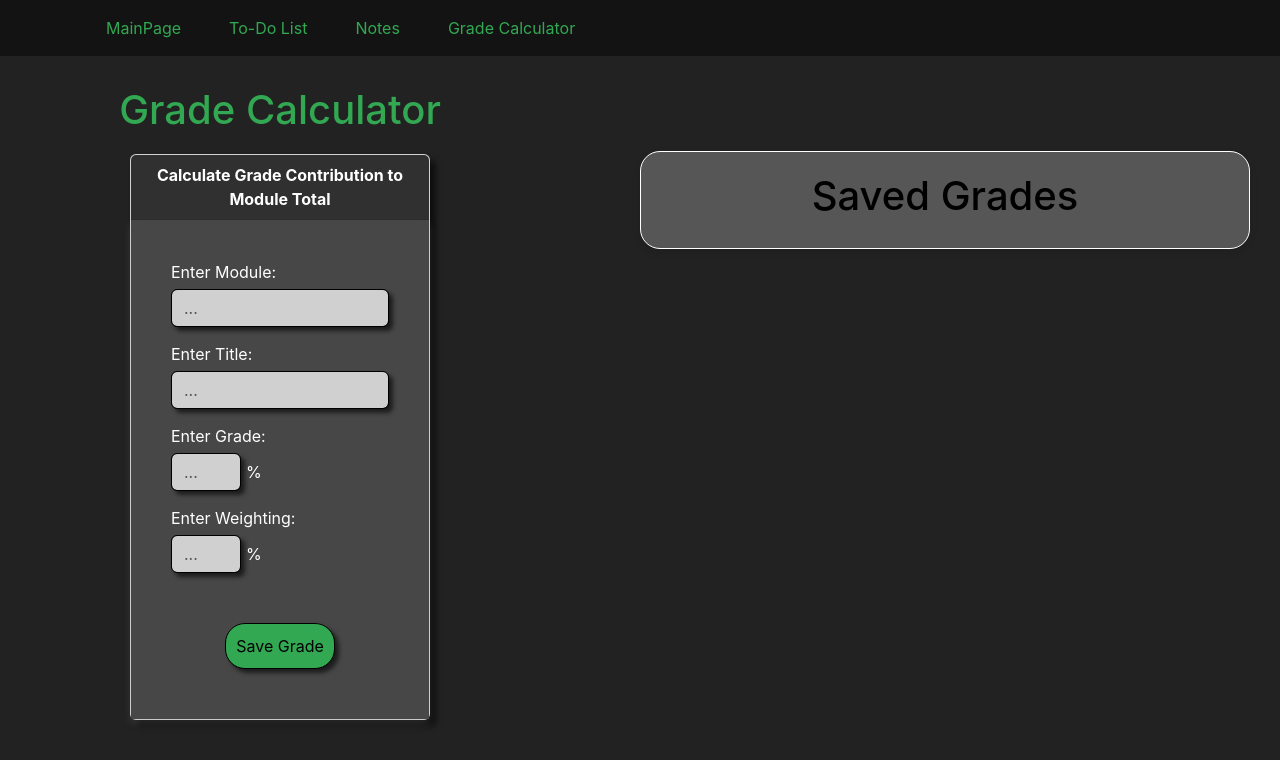
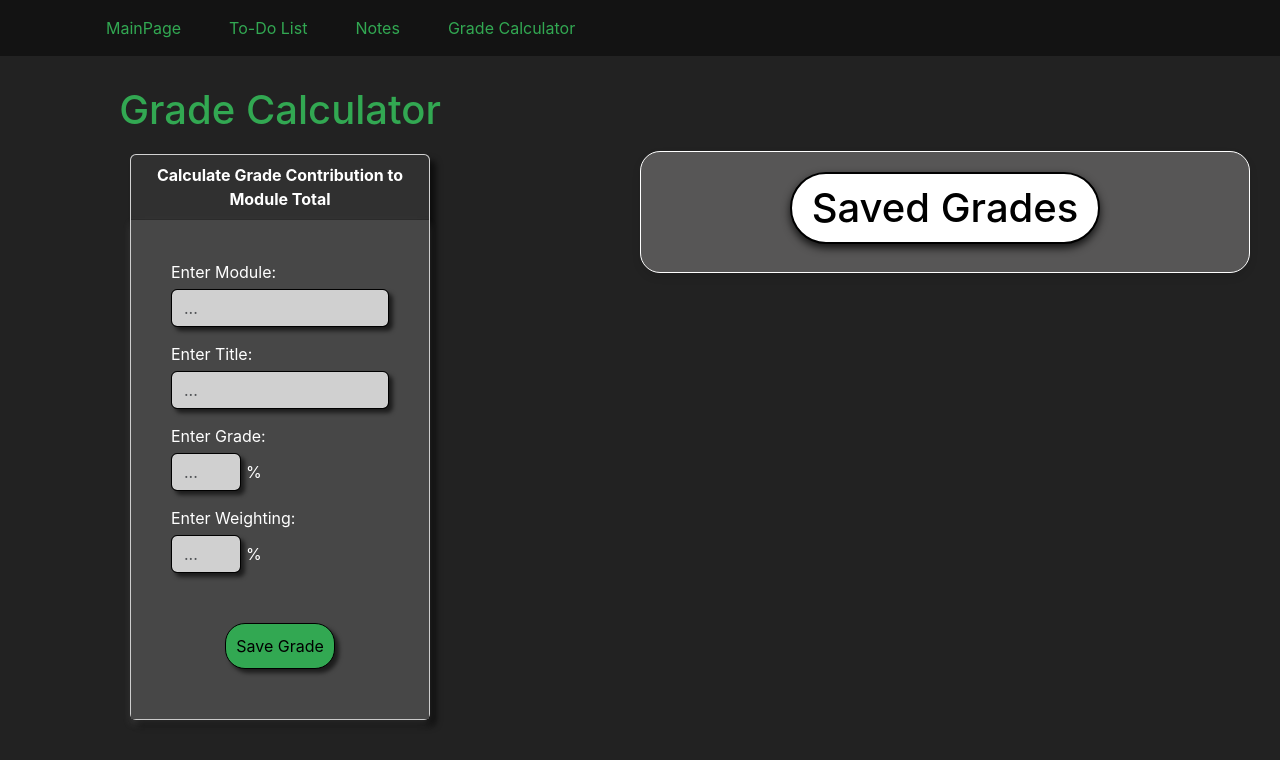
Before and after one commit to izzyKavanagh/DataRep-Project, a React (Create React App) app: page /gradecalcs in a window 1280 px wide. Shown: the top 760 px of the page. Built offline with nearby package versions, Linux system fonts and the light colour scheme; no server answers.

Commit message:
update gradeCalculator css

```diff
--- a/src/components/ReadGradeCalculator.js
+++ b/src/components/ReadGradeCalculator.js
@@ -42,7 +42,7 @@ const ReadGradeCalculator = () => {
         </div>
 
         <div style={styles.gradeContainer}>
-            <h1 style={{color:'black'}}>Saved Grades</h1>
+            <h1 style={styles.gradeContainerTitle}>Saved Grades</h1>
             <Grades myGrades={gradecalcs} OnDelete={RefreshGrades} />
         </div>
     </div>
@@ -86,6 +86,14 @@ const styles = {
         marginBottom: "20px",
         color: "rgb(50, 168, 82)",
     },
+    gradeContainerTitle:{
+        backgroundColor: 'white',
+        color: 'black',
+        padding: '10px 20px',
+        borderRadius: '50px',
+        border: '2px solid black',
+        boxShadow: "0 4px 8px rgba(0, 0, 0, 0.8)",
+    }
 }
 
 export default ReadGradeCalculator;
--- a/src/components/gradeCalcItem.js
+++ b/src/components/gradeCalcItem.js
@@ -66,7 +66,7 @@ const GradeItem = (props) => {
               top: "4%",
               backgroundColor: "rgba(128, 128, 128, 0.8)",
               right: "15px",
-              border: "none",
+              border: "1px solid black",
               borderRadius: "20px",
               fontSize: "10px", // Small font
               padding: "3px 8px", // Compact size
```
